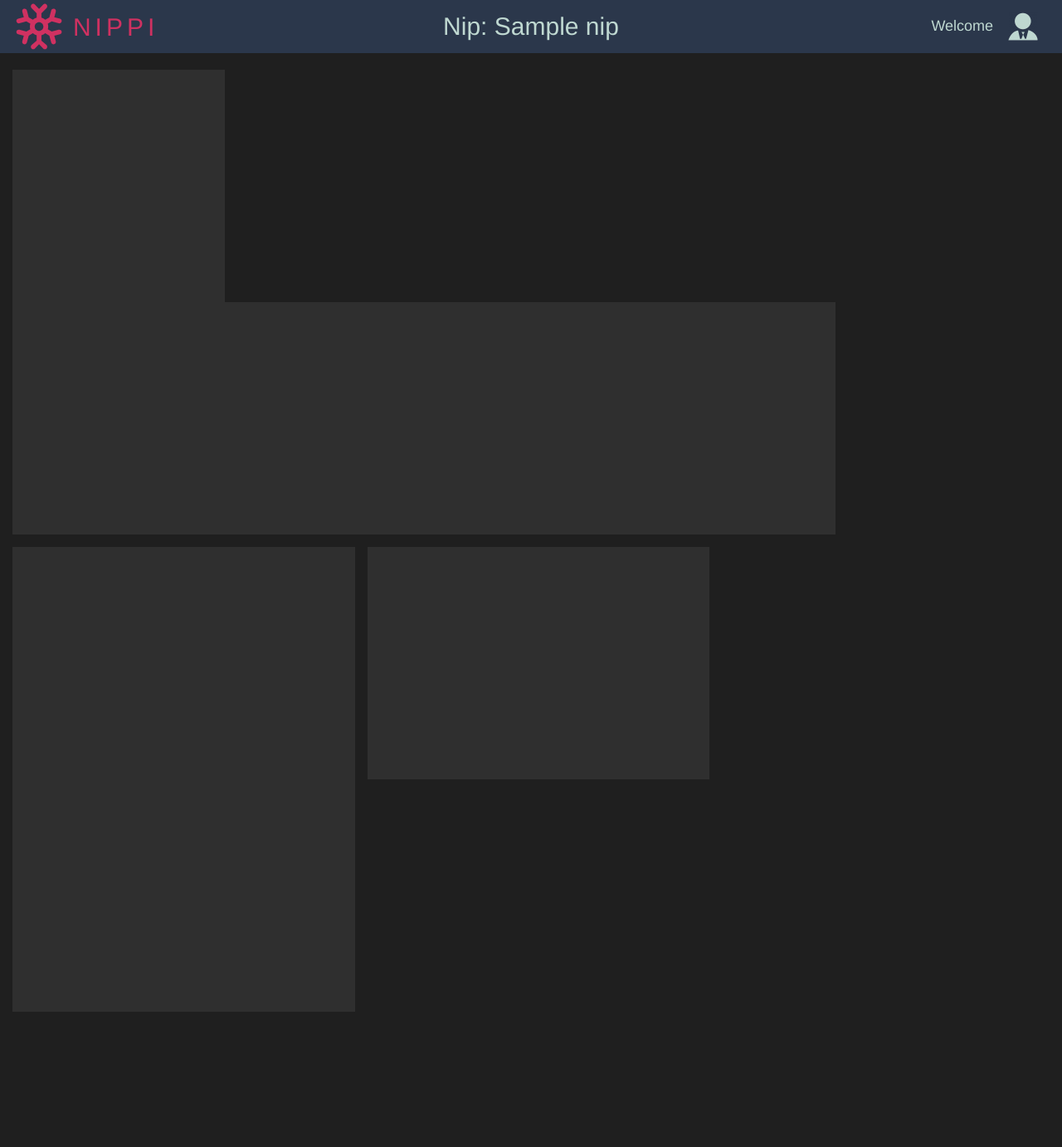
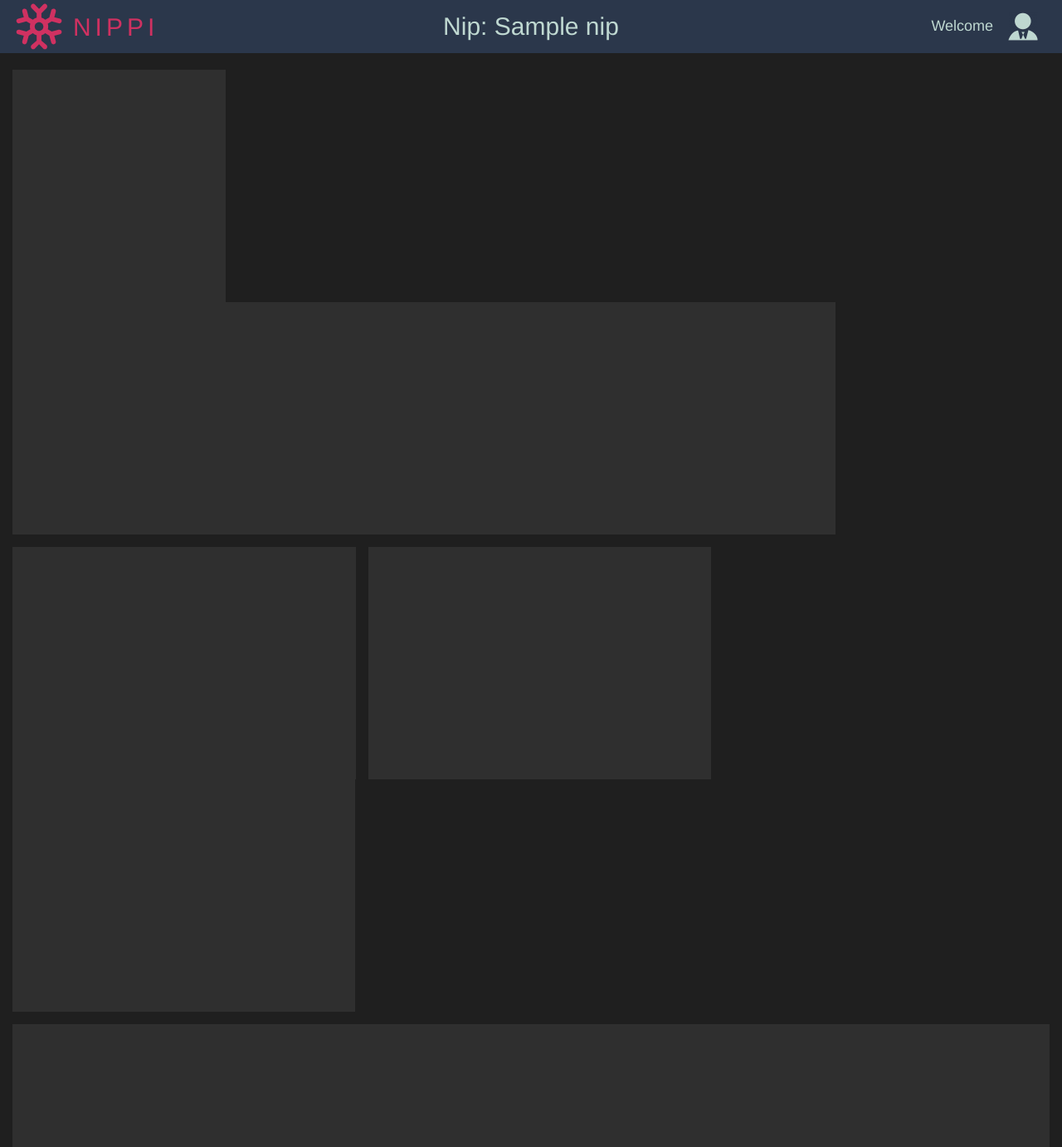
Before and after one commit to RichardSmith159/NIPPI, a Django app: page /analytics/details/1/ in a window 1280 px wide. Shown: the whole page at 83% size. Before the commit the page ends 1219 px from the top, so only its background shows below. Run offline with Django 3.2, Linux system fonts and the light colour scheme; tables that the repository leaves empty hold one stand-in row (values such as "Sample post"); some libraries are stand-ins or nearby versions.

Commit message:
finish basic panel layout

```diff
--- a/analytics/static/css/details.css
+++ b/analytics/static/css/details.css
@@ -4,7 +4,7 @@
 }
 
 #sirenContainer {
-    width: 20vw;
+    width: 20.1vw;
     margin-right: 15px;
 }
 
@@ -22,14 +22,20 @@
 
 #A {
     margin-right: 15px;
-    width: 32.24vw;
+    width: 32.31vw;
 }
 #B {
     margin-right: 15px;
-    width: 32.24vw;
+    width: 32.31vw;
 }
 
 #C {
 
     width: 32.24vw;
 }
+
+#liveFeedContainer {
+    margin-top: 15px;
+    height: 18.5vh;
+    background-color: #2f2f2f;
+}
--- a/analytics/templates/analytics/details.html
+++ b/analytics/templates/analytics/details.html
@@ -43,4 +43,5 @@
     <div class="col-md-4 simpleContainer" id="B"></div>
     <div class="col-md-4 simpleContainer" id="C"></div>
 </div>
+<div class="col-md-12 dataRow" id="liveFeedContainer"></div>
 {% endblock %}
```
